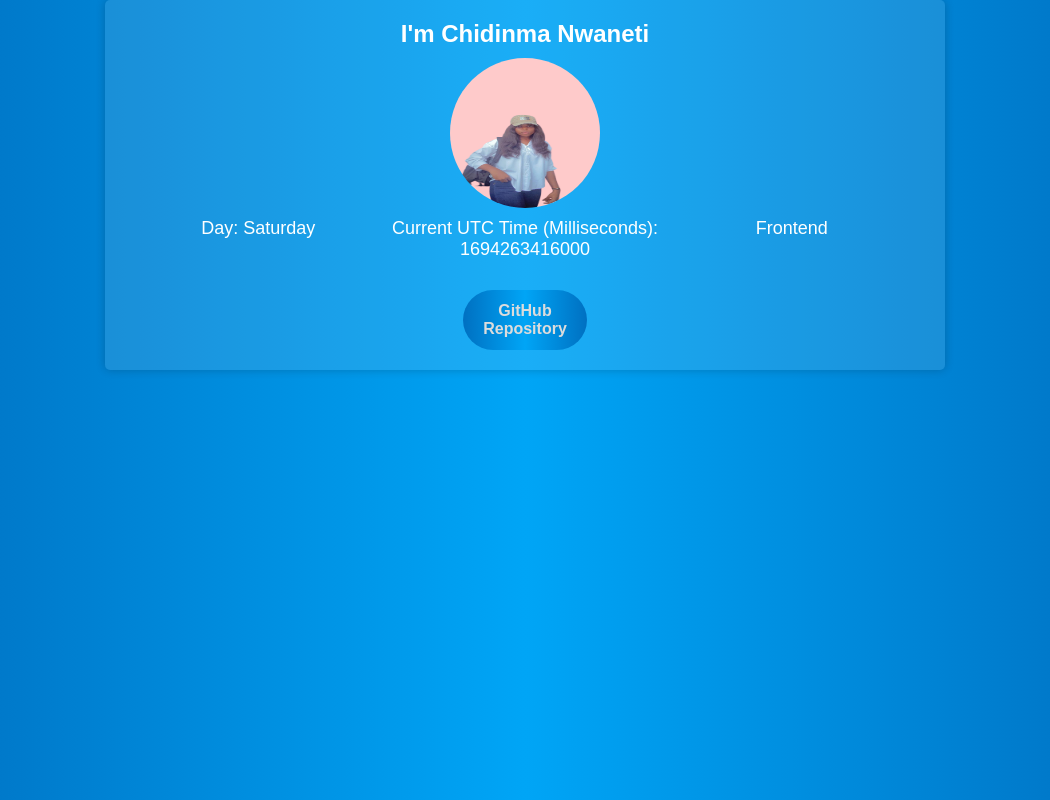
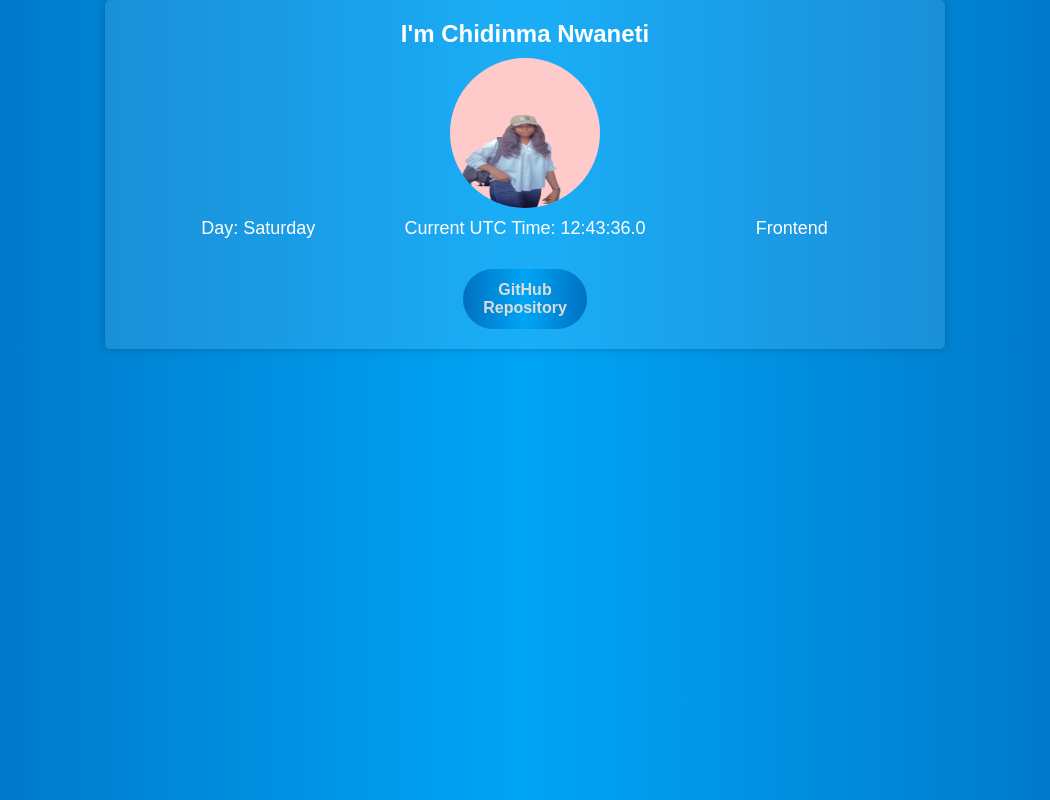
Before and after one commit to chinwaneti/HNG-first-stage, a plain HTML site: page index.html in a window 1280 px wide. Shown: the whole page, without its empty margins (115-1165 px from the left). Drawn offline with Linux system fonts and the light colour scheme.

Commit message:
feat:add files

```diff
--- a/index.html
+++ b/index.html
@@ -136,15 +136,19 @@
             dayOfWeekElement.textContent = `Day: ${currentDay}`;
 
             const utcTimeElement = document.querySelector('[data-testid="currentUTCTime"]');
-            const currentTimeMillis = new Date().getTime();
-            utcTimeElement.textContent = `Current UTC Time (Milliseconds): ${currentTimeMillis}`;
+            const hours = currentDate.getUTCHours();
+            const minutes = currentDate.getUTCMinutes();
+            const seconds = currentDate.getUTCSeconds();
+            const milliseconds = currentDate.getUTCMilliseconds();
+            utcTimeElement.textContent = `Current UTC Time: ${hours}:${minutes}:${seconds}.${milliseconds}`;
         }
 
         document.addEventListener("DOMContentLoaded", function () {
             updateDateTime();
-            setInterval(updateDateTime, 1000);
+            setInterval(updateDateTime, 1); // Update every millisecond
         });
     </script>
 
+
 </body>
 </html>
```
